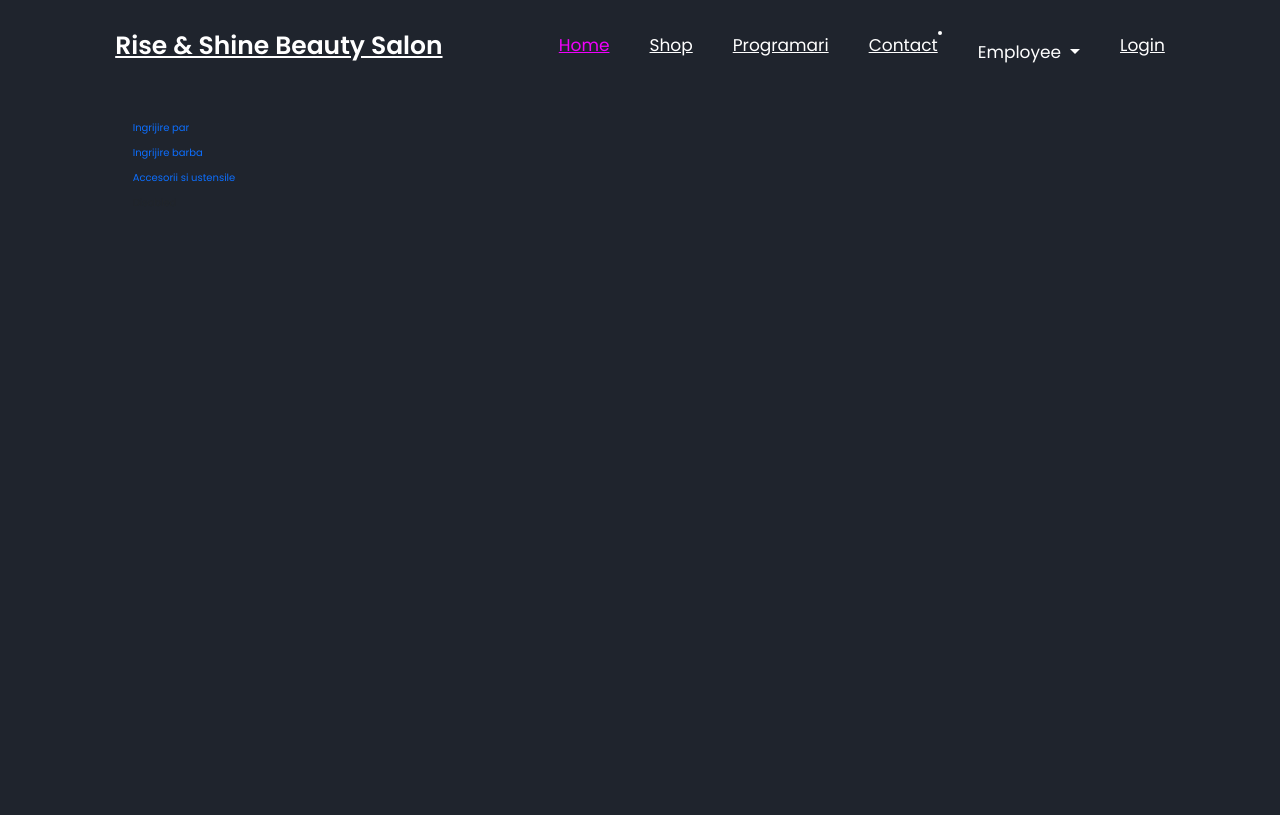
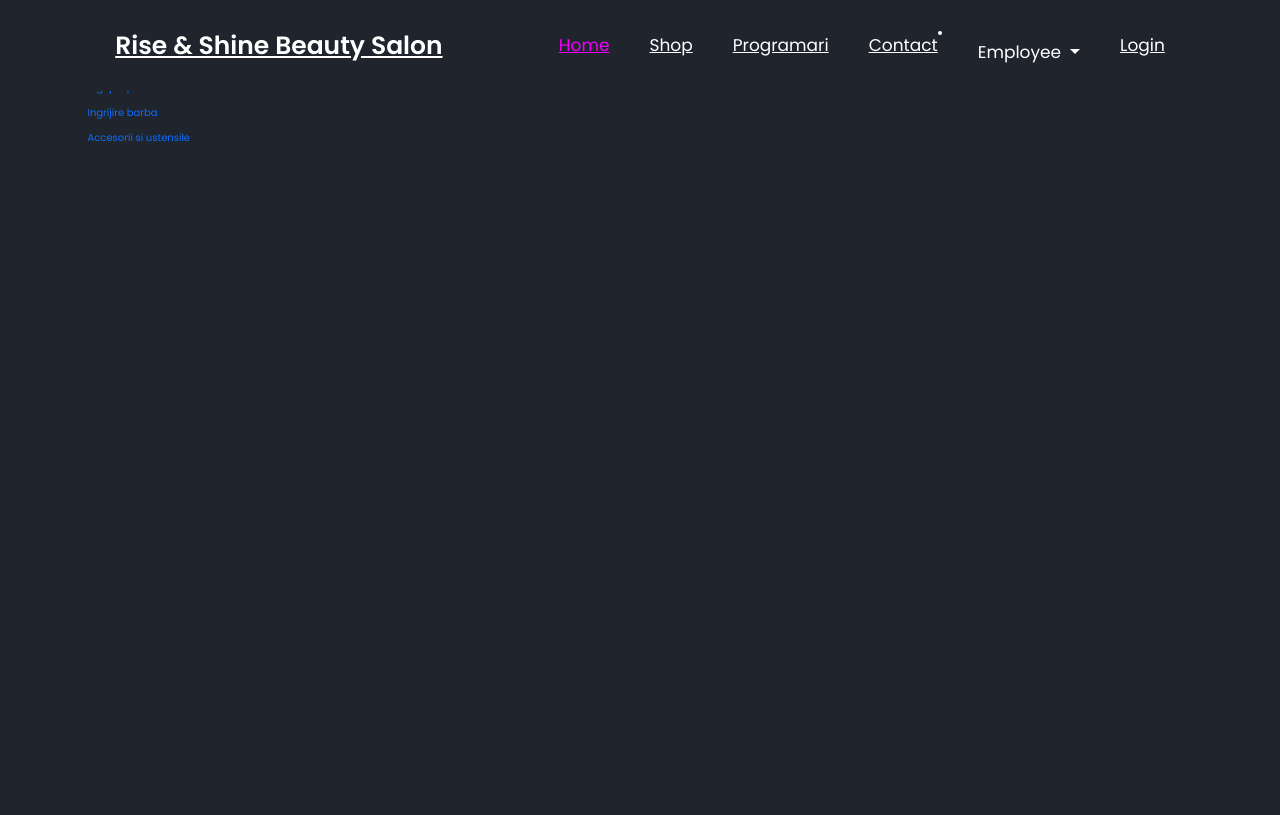
Before and after one commit to klosebygeo/beautyweb, a Django app: template templates/shop/list_of_products.html in a window 1280 px wide. After the commit the page ends 142 px from the top, so only its background shows below. Run offline with Django 4.2, Linux system fonts and the light colour scheme; the template is opened without the code that fills it, so the values that code supplies are empty.

Commit message:
customize_more file2

```diff
--- a/templates/shop/list_of_products.html
+++ b/templates/shop/list_of_products.html
@@ -3,8 +3,12 @@
 {% block title %}Lista de produse{% endblock %}
 
 {% block content %}
+    <br>
+    <br>
+    <br>
+    <br>
+    <br>
 
-<section class="contact">
     <div class="container">
         <div class="row">
             <div class="col-md-2">
@@ -30,6 +34,6 @@
             </div>
         </div>
     </div>
-</section>
+
 
 {% endblock content %}
```
